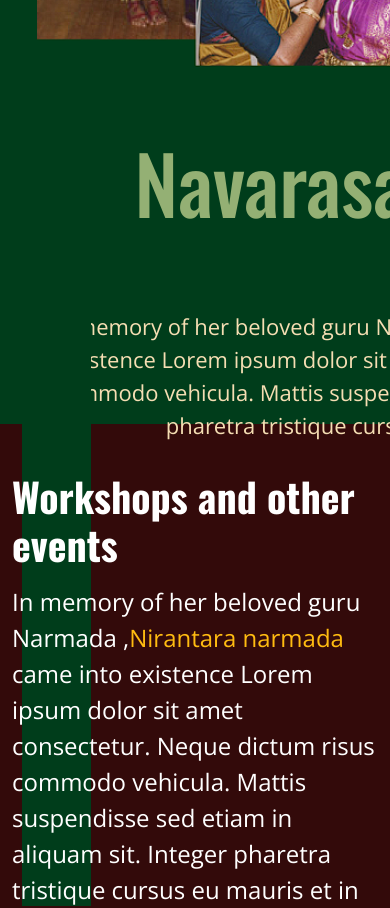
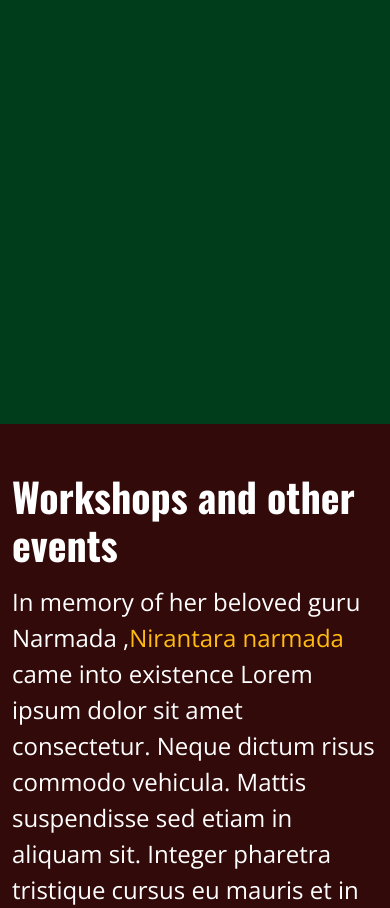
Before and after one commit to orbittechnologys/ks, a React (Create React App) app in the folder kalasindu-web/: page /events in a window 390 px wide. Shown: the part 2720-3628 px from the top of the page. Built offline with nearby package versions, Linux system fonts and the light colour scheme; a web font is replaced by a local one.

Commit message:
events final

```diff
--- a/kalasindu-web/src/pages/Events.js
+++ b/kalasindu-web/src/pages/Events.js
@@ -325,94 +325,35 @@ function Events() {
                     <div className='hero-overlay d-flex align-items-center justify-content-center'></div>
                 </section> */}
 
-        <div
-          className="container-fluid"
-          style={{ height: "800px", background: "#003D1B" }}
-        >
-          <div className="d-flex justify-content-between">
+<div className="container-fluid" style={{ height: "800px", background: "#003D1B" }}>
+      <div className="d-none d-md-flex justify-content-between"> {/* Hide on mobile */}
+
         <div>
-              <img
-                src={EventsG2}
-                style={{ height: "450px", padding: "15px" }}
-              />
+          <img src={EventsG2} style={{ height: "450px", padding: "15px" }} />
         </div>
 
         <div style={{ width: "799px", height: "152px", marginTop: "30px" }}>
-              <h1
-                style={{
-                  fontSize: "80px",
-                  color: "#94B074",
-                  fontFamily: "Oswald",
-                }}
-                data-aos="fade-down"
-                data-aos-easing="linear"
-                data-aos-duration="1500"
-              >
+          <h1 style={{ fontSize: "80px", color: "#94B074", fontFamily: "Oswald" }} data-aos="fade-down" data-aos-easing="linear" data-aos-duration="1500">
             Navarasa Navaratri
           </h1>
-              <p
-                style={{
-                  fontSize: "22px",
-                  color: "wheat",
-                  marginTop: "80px",
-                  fontFamily: "Open Sans  ",
-                }}
-                data-aos="fade-up"
-                data-aos-easing="linear"
-                data-aos-duration="2500"
-              >
-                In memory of her beloved guru Narmada ,{" "}
-                <span style={{ color: "#FFBC11" }}> Nirantara narmada</span>{" "}
-                came into existence Lorem ipsum dolor sit amet consectetur.
-                Neque dictum risus commodo vehicula. Mattis suspendisse sed
-                etiam in aliquam sit. Integer pharetra tristique cursus eu
-                mauris et in purus ut.
+          <p style={{ fontSize: "22px", color: "wheat", marginTop: "80px", fontFamily: "Open Sans" }} data-aos="fade-up" data-aos-easing="linear" data-aos-duration="2500">
+            In memory of her beloved guru Narmada, <span style={{ color: "#FFBC11" }}>Nirantara narmada</span> came into existence Lorem ipsum dolor sit amet consectetur. Neque dictum risus commodo vehicula. Mattis suspendisse sed etiam in aliquam sit. Integer pharetra tristique cursus eu mauris et in purus ut.
           </p>
         </div>
 
-            <section
-              style={{ position: "relative", width: "20%", overflow: "hidden" }}
-            >
+        <section style={{ position: "relative", width: "20%", overflow: "hidden" }}>
           <div className="scroll text1">
-                <div
-                  style={{
-                    color: "#FCB541",
-                    fontSize: "5em",
-                    background: "#003D1B",
-                    whiteSpace: "nowrap",
-                    fontWeight: "900",
-                    animation: "animate 40s linear infinite",
-                    width: "250px",
-                    height: "600px",
-                  }}
-                >
-                  <marquee
-                    loop="infinite"
-                    style={{
-                      height: "700px",
-                      width: "700px",
-                      transform:
-                        "rotate(90deg) translateY(450px) translateX(-10px)",
-                    }}
-                  >
-                    Navaratri <span>Navarasa</span> Navaratri{" "}
-                    <span>Navarasa</span> Navaratri <span>Navarasa</span>{" "}
-                    Navaratri <span>Navarasa</span> Navaratri{" "}
-                    <span>Navarasa</span> <span>Navarasa</span> Navaratri{" "}
-                    <span>Navarasa</span> Navaratri
+            <div style={{ color: "#FCB541", fontSize: "5em", background: "#003D1B", whiteSpace: "nowrap", fontWeight: "900", animation: "animate 40s linear infinite", width: "250px", height: "600px" }}>
+              <marquee loop="infinite" style={{ height: "700px", width: "700px", transform: "rotate(90deg) translateY(450px) translateX(-10px)" }}>
+                Navaratri <span>Navarasa</span> Navaratri <span>Navarasa</span> Navaratri <span>Navarasa</span> Navaratri <span>Navarasa</span> Navaratri <span>Navarasa</span> <span>Navarasa</span> Navaratri <span>Navarasa</span> Navaratri
               </marquee>
             </div>
           </div>
         </section>
       </div>
-          <marquee
-            loop="infinite"
-            style={{
-              height: "200px",
-              width: "80%",
-              transform: "rotate(0deg) translateY(5px) translateX(2x)",
-            }}
-          >
+
+      {/* Marquee for laptop view */}
+      <marquee className="d-none d-md-block" loop="infinite" style={{ height: "200px", width: "80%", transform: "rotate(0deg) translateY(5px) translateX(2x)" }}>
         <img src={eveImg2} style={{ height: "200px" }} />
         <img src={eveImg2} style={{ height: "200px" }} />
         <img src={eveImg2} style={{ height: "200px" }} />
```
Lines whose indentation alone changed are shown as unchanged.
